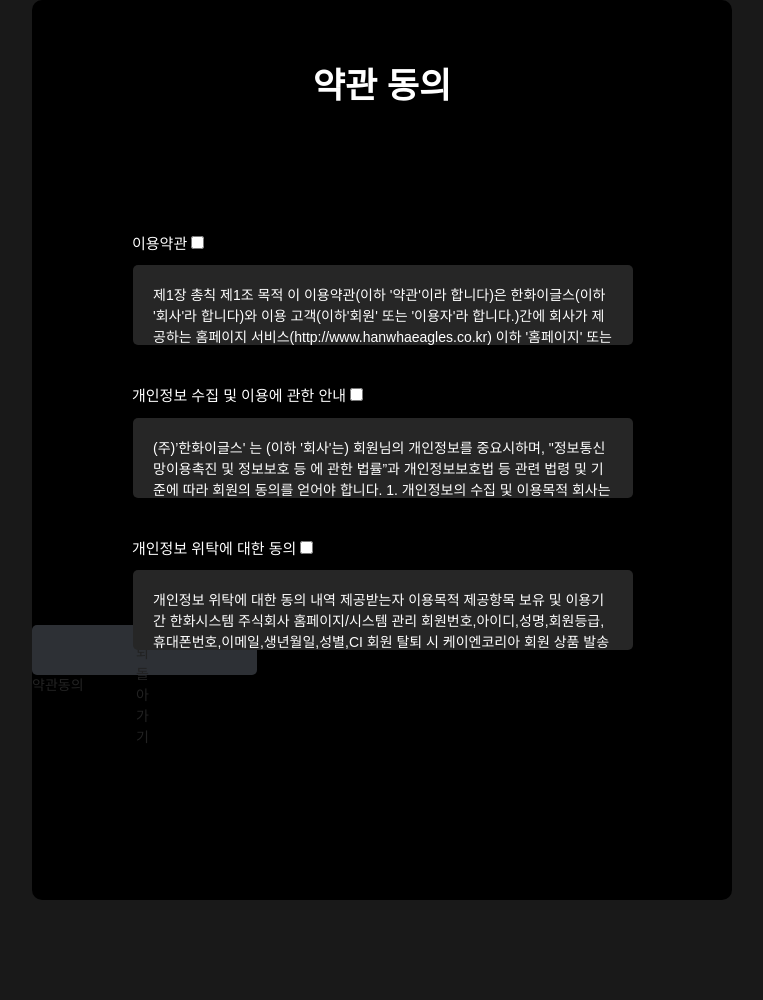
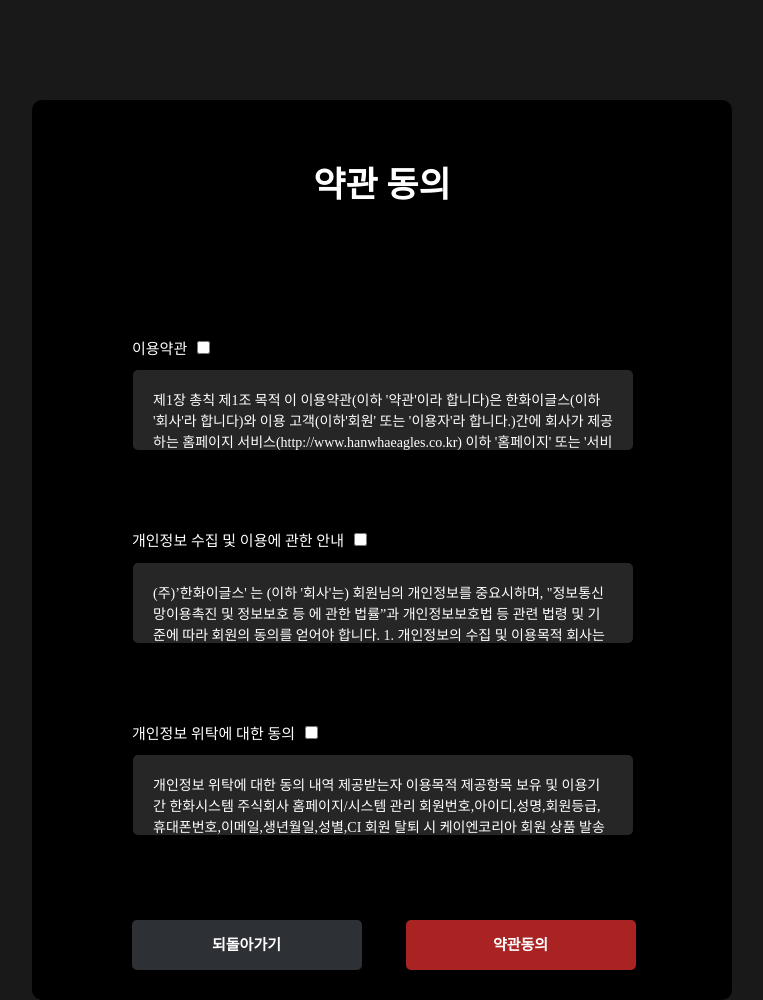
Before and after one commit to rlozib/PF, a PHP site: page /agreement.html in a window 1280 px wide. Shown: the whole page, without its empty margins (258-1021 px from the left). Before the commit the page ends 900 px from the top, so only its background shows below. Run offline with PHP 8.4, Linux system fonts and the light colour scheme; some web fonts are replaced.

Commit message:
21.10.08 약관동의 수정

```diff
--- a/PlayerForum/assets/css/style.css
+++ b/PlayerForum/assets/css/style.css
@@ -2,6 +2,7 @@
 body {
     background-color: #191919;
     color: #fff;
+    font-family: 'NanumSquare';
 }
 .container {
     max-width: 1400px;
@@ -76,8 +77,8 @@ body {
     font-size: 20px;
 }
 .agree-wrap {
-    padding: 37px 0;
     position: relative;
+    margin-top: 100px;
 }
 .agree-wrap .agree-box {
     position: absolute;
@@ -93,22 +94,28 @@ body {
     text-align: center;
     margin-top: 60px;
     font-weight: 700;
-    margin-bottom: 55px;
+    margin-bottom: 60px;
 }
 .agree-wrap .agree-box .box-wrap {
     padding: 65px 0;
 }
 
 /*checkbox1*/
-.agree-box .checkbox1 {}
+.agree-box .checkbox1 {
+    position: relative;
+}
 .agree-box .checkbox1 span {
     font-size: 15px;
     margin-left: 100px;
 }
-.agree-box .checkbox1 .agree1 {}
+.agree-box .checkbox1 .agree1 {
+    margin-left: 10px;
+    top: 3px;
+    position: absolute;
+}
 .agree-box .terms-wrap {
     position: relative;
-
+    margin-bottom: 40px;
 }
 .agree-box .terms-wrap .terms-box1 {
     position: absolute;
@@ -127,12 +134,18 @@ body {
 
 
 /*checkbox2*/
-.agree-box .checkbox2 {}
+.agree-box .checkbox2 {
+    position: relative;
+}
 .agree-box .checkbox2 span {
     font-size: 15px;
     margin-left: 100px;
 }
-.agree-box .checkbox2 .agree1 {}
+.agree-box .checkbox2 .agree1 {
+    margin-left: 10px;
+    top: 3px;
+    position: absolute;
+}
 .agree-box .terms-wrap {
     position: relative;
 
@@ -155,12 +168,18 @@ body {
 
 
 /*checkbox3*/
-.agree-box .checkbox3 {}
+.agree-box .checkbox3 {
+    position: relative;
+}
 .agree-box .checkbox3 span {
     font-size: 15px;
     margin-left: 100px;
 }
-.agree-box .checkbox3 .agree1 {}
+.agree-box .checkbox3 .agree1 {
+    margin-left: 10px;
+    top: 3px;
+    position: absolute;
+}
 .agree-box .terms-wrap {
     position: relative;
 
@@ -181,15 +200,40 @@ body {
 .agree-box .terms-wrap .terms-box3 .terms-inner p {}
 
 .btn-wrap {
+    font-family: 'NanumSquare';
     color: #fff;
+    margin-top: 70px;
+    padding: 0 30px 0px 100px;
 }
 .btn-wrap .prev {
-    width: 225px;
+    width: 230px;
     height: 50px;
-    padding: 18px 104px 19px;
+    margin: 0px 20px 0px 0px;
+    padding: 15px 80px;
     border-radius: 5px;
     background-color: #2d3035;
+    display: inline-block;
 }
-.btn-wrap .prev a{}
-.btn-wrap .agreement {}
-.btn-wrap .agreement a {}
+.btn-wrap .prev a {
+    color: #fff;
+    font-size: 15px;
+    line-height: 1;
+    font-weight: 700;
+    text-align: center;
+}
+.btn-wrap .agreement {
+    width: 230px;
+    height: 50px;
+    text-align: center;
+    margin: 0px 40px 30px 20px;
+    padding: 15px 80px;
+    border-radius: 5px;
+    background-color: #a92323;
+    display: inline-block;
+}
+.btn-wrap .agreement a {
+    color: #fff;
+    font-size: 15px;
+    line-height: 1;
+    font-weight: 700;
+}
```
